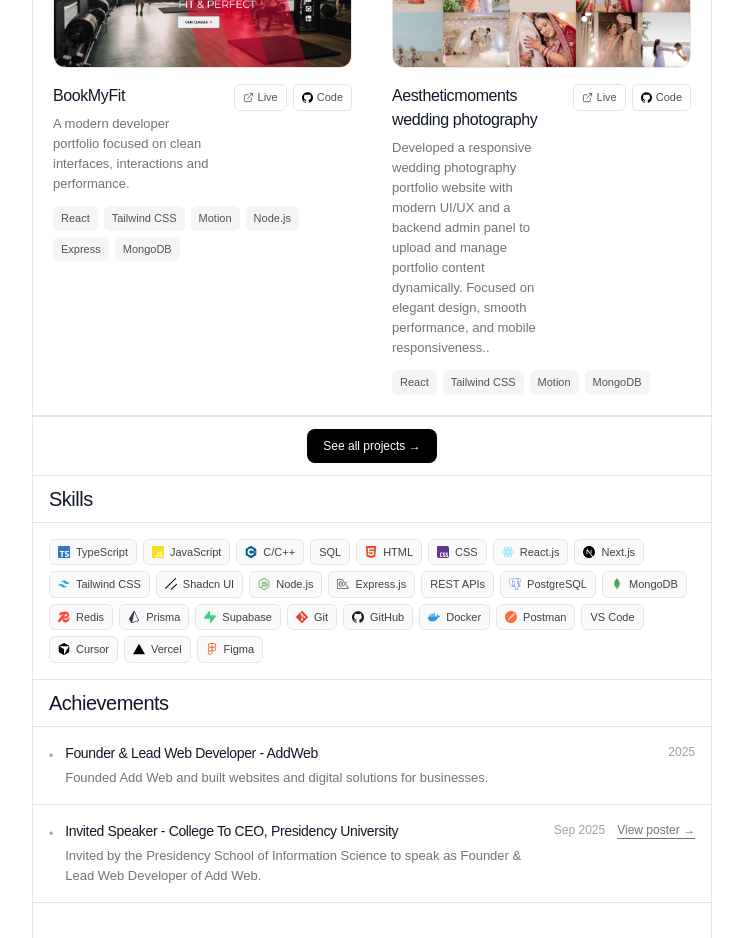
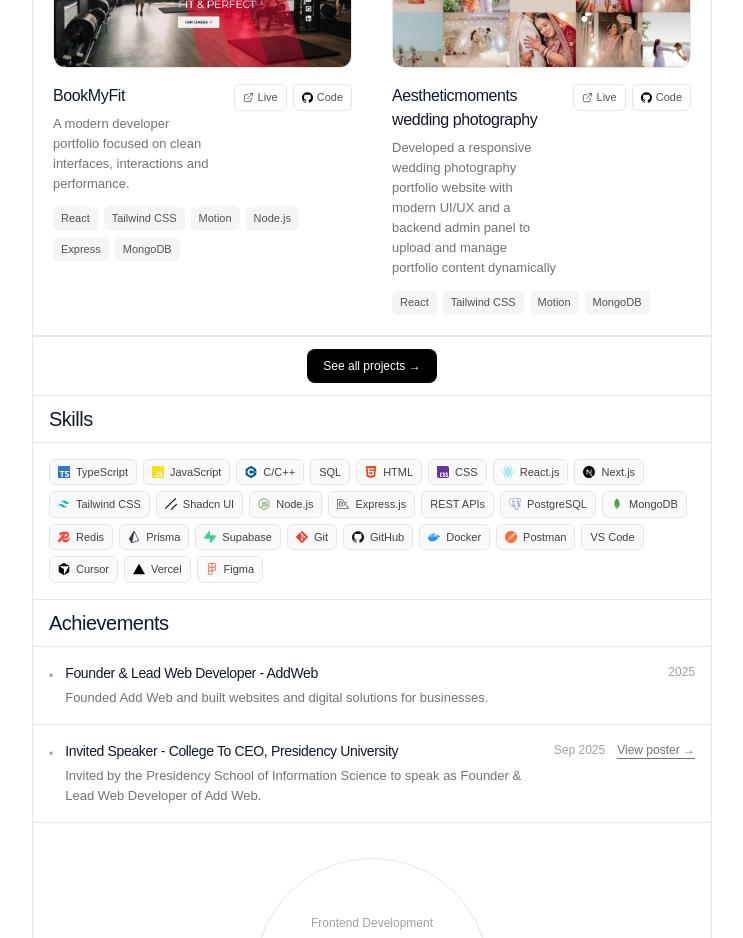
Before and after one commit to Dipeshchand/Potfolio, a React (Vite) app: page / in a window 1280 px wide. Shown: the part 1440-2378 px from the top of the page, without its empty margins (268-1011 px from the left). Built offline with nearby package versions, Linux system fonts and the light colour scheme; no server answers.

Commit message:
routing error updated

```diff
--- a/src/assets/components/home/Projects.jsx
+++ b/src/assets/components/home/Projects.jsx
@@ -23,7 +23,7 @@
   {
     title: "Aestheticmoments wedding photography",
     description:
-      "Developed a responsive wedding photography portfolio website with modern UI/UX and a backend admin panel to upload and manage portfolio content dynamically. Focused on elegant design, smooth performance, and mobile responsiveness..",
+      "Developed a responsive wedding photography portfolio website with modern UI/UX and a backend admin panel to upload and manage portfolio content dynamically",
     image:Wedding,
     technologies: [
       "React",
```
Also changed, not shown: vercel.json (renamed from src/vercel.json).
